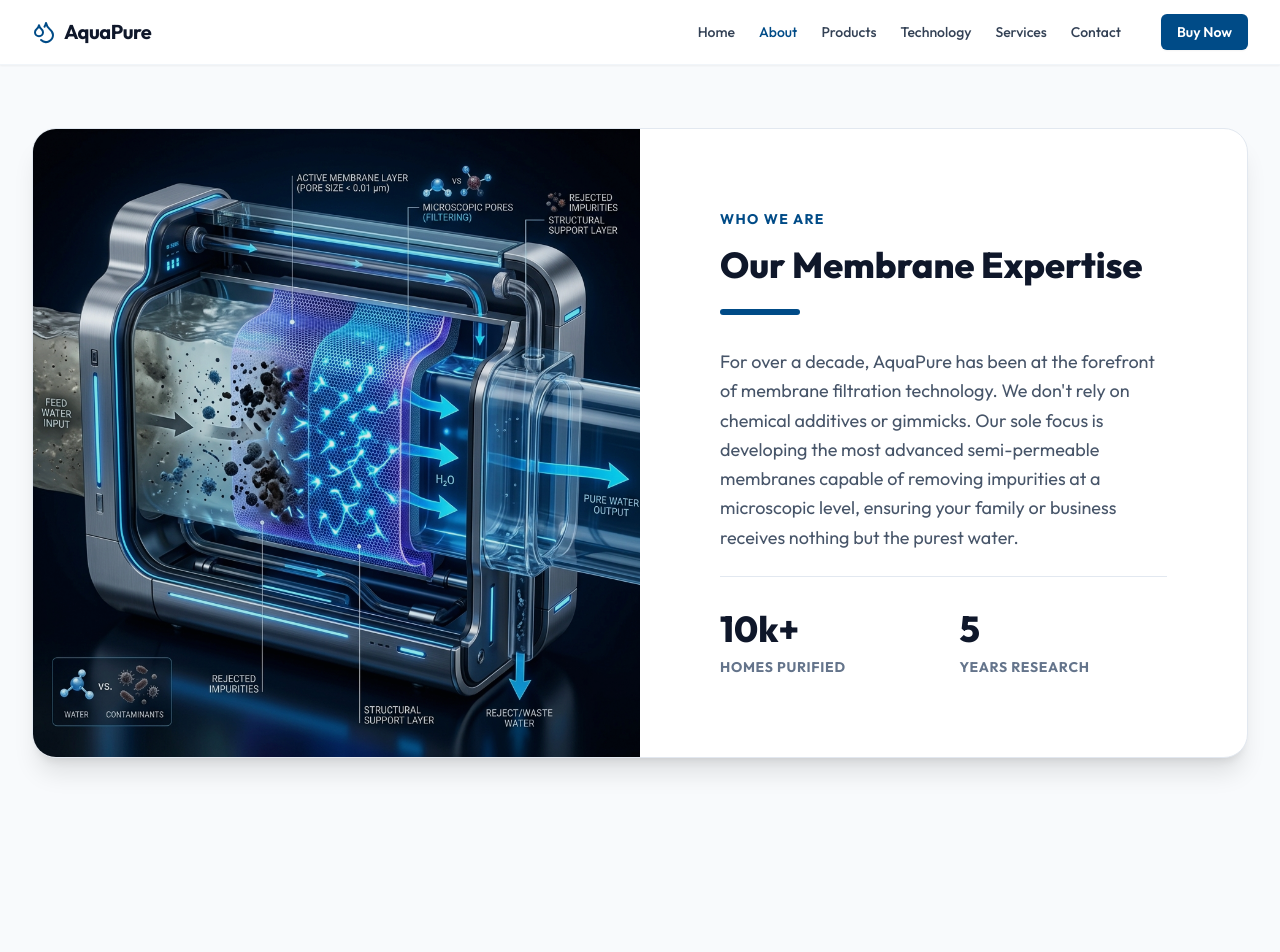
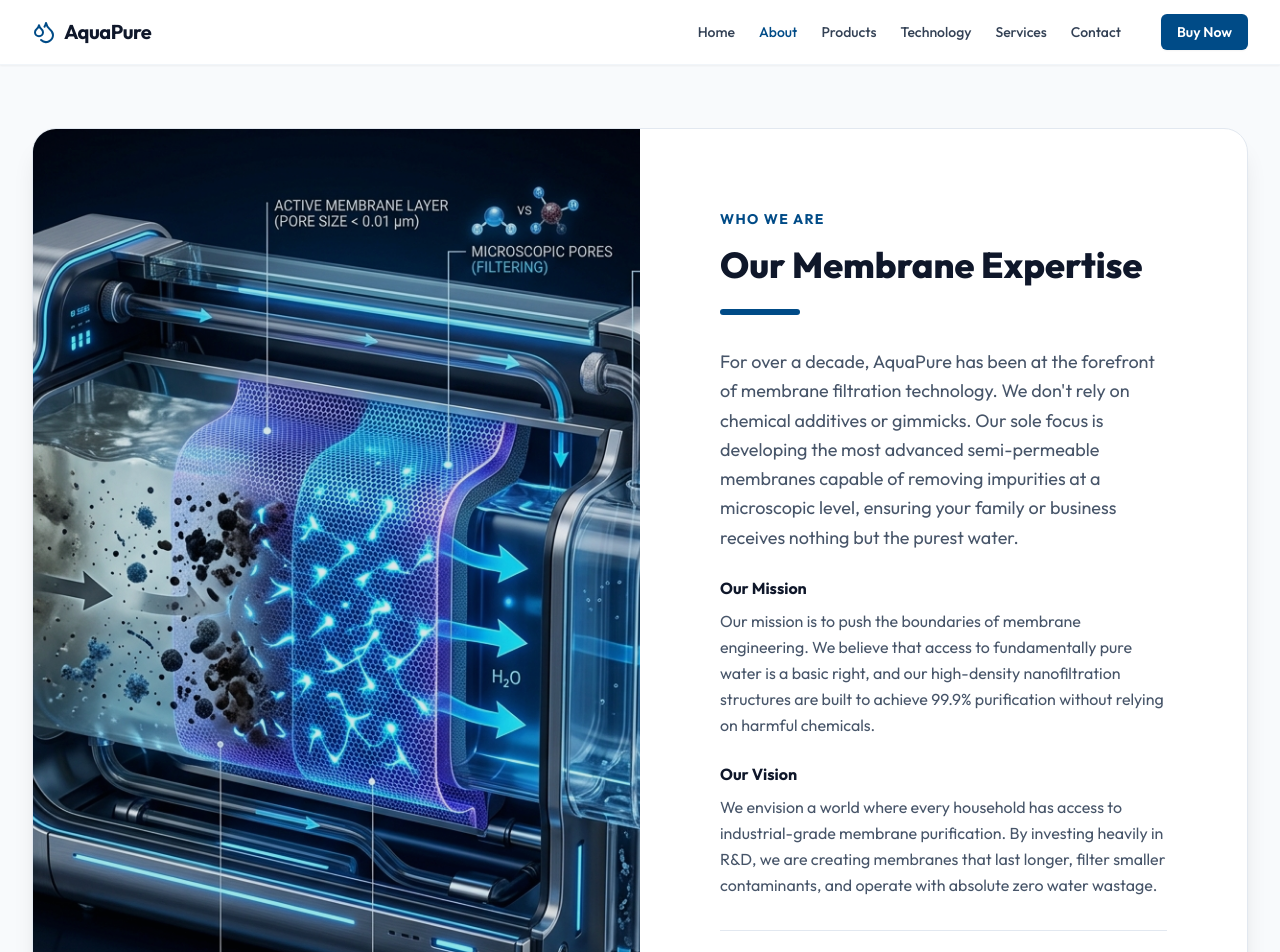
Before and after one commit to octaleadsprivatelimited-cloud/membrane-filtered-water, a React (Vite) app: page /about in a window 1280 px wide. Shown: the top 952 px of the page. Built offline with nearby package versions, Linux system fonts and the light colour scheme.

Commit message:
feat: add mission and vision descriptions to About page

```diff
--- a/src/firebase/mockDb.js
+++ b/src/firebase/mockDb.js
@@ -62,6 +62,8 @@ let mockData = {
     about: {
       title: "Our Membrane Expertise",
       content: "For over a decade, AquaPure has been at the forefront of membrane filtration technology. We don't rely on chemical additives or gimmicks. Our sole focus is developing the most advanced semi-permeable membranes capable of removing impurities at a microscopic level, ensuring your family or business receives nothing but the purest water.",
+      missionDescription: "Our mission is to push the boundaries of membrane engineering. We believe that access to fundamentally pure water is a basic right, and our high-density nanofiltration structures are built to achieve 99.9% purification without relying on harmful chemicals.",
+      visionDescription: "We envision a world where every household has access to industrial-grade membrane purification. By investing heavily in R&D, we are creating membranes that last longer, filter smaller contaminants, and operate with absolute zero water wastage.",
       image: "/membrane-tech.jpg"
     },
     technology: {
--- a/src/pages/About.jsx
+++ b/src/pages/About.jsx
@@ -37,6 +37,20 @@ const About = () => {
                    {content.content}
                  </p>
 
+                 {content.missionDescription && (
+                   <div className="mb-6">
+                     <h4 className="font-bold text-slate-900 mb-2">Our Mission</h4>
+                     <p className="text-slate-600 leading-relaxed">{content.missionDescription}</p>
+                   </div>
+                 )}
+
+                 {content.visionDescription && (
+                   <div className="mb-8">
+                     <h4 className="font-bold text-slate-900 mb-2">Our Vision</h4>
+                     <p className="text-slate-600 leading-relaxed">{content.visionDescription}</p>
+                   </div>
+                 )}
+
                  <div className="grid grid-cols-2 gap-8 pt-8 border-t border-slate-200">
                     <div>
                       <h4 className="text-4xl font-extrabold text-slate-900 mb-2">10k+</h4>
```
